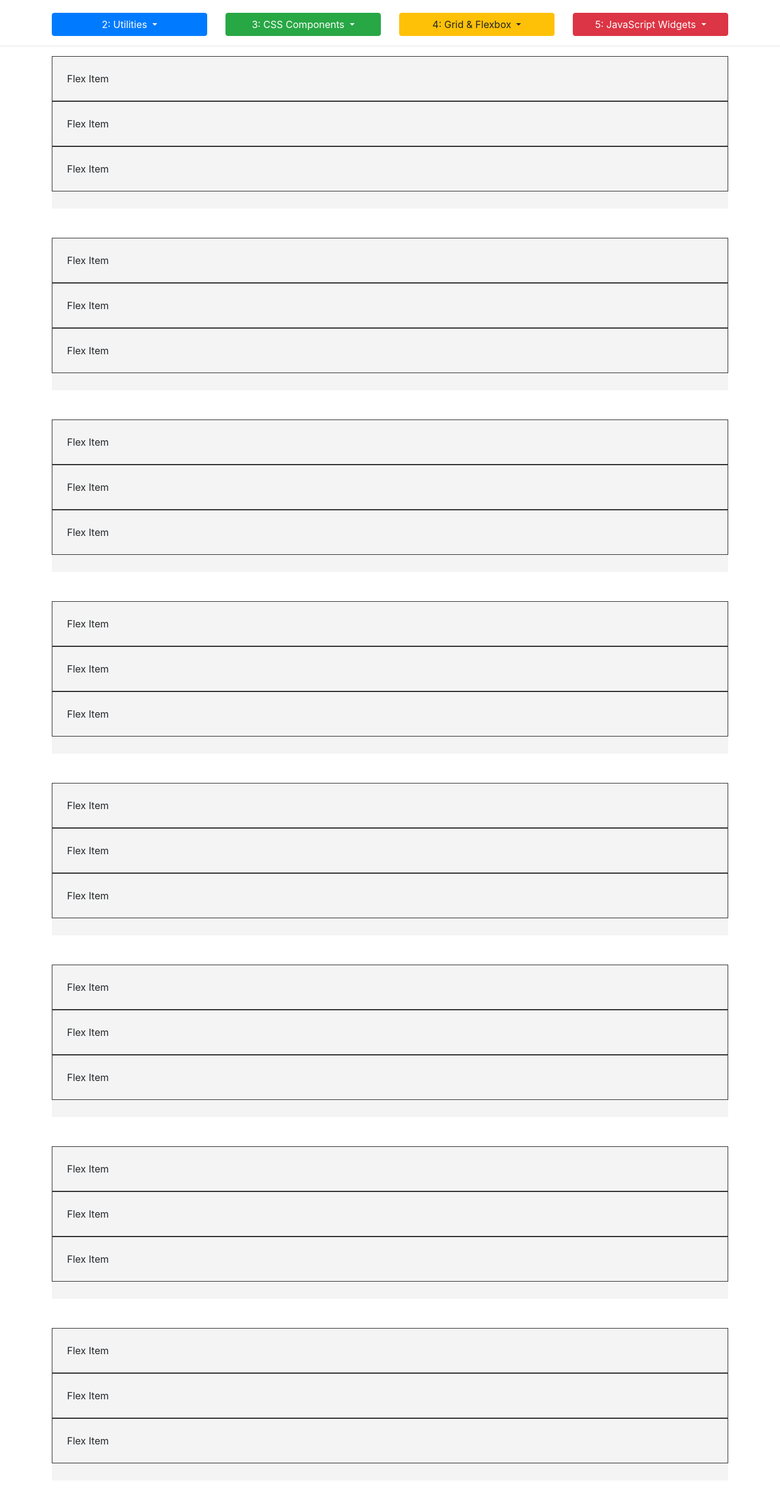
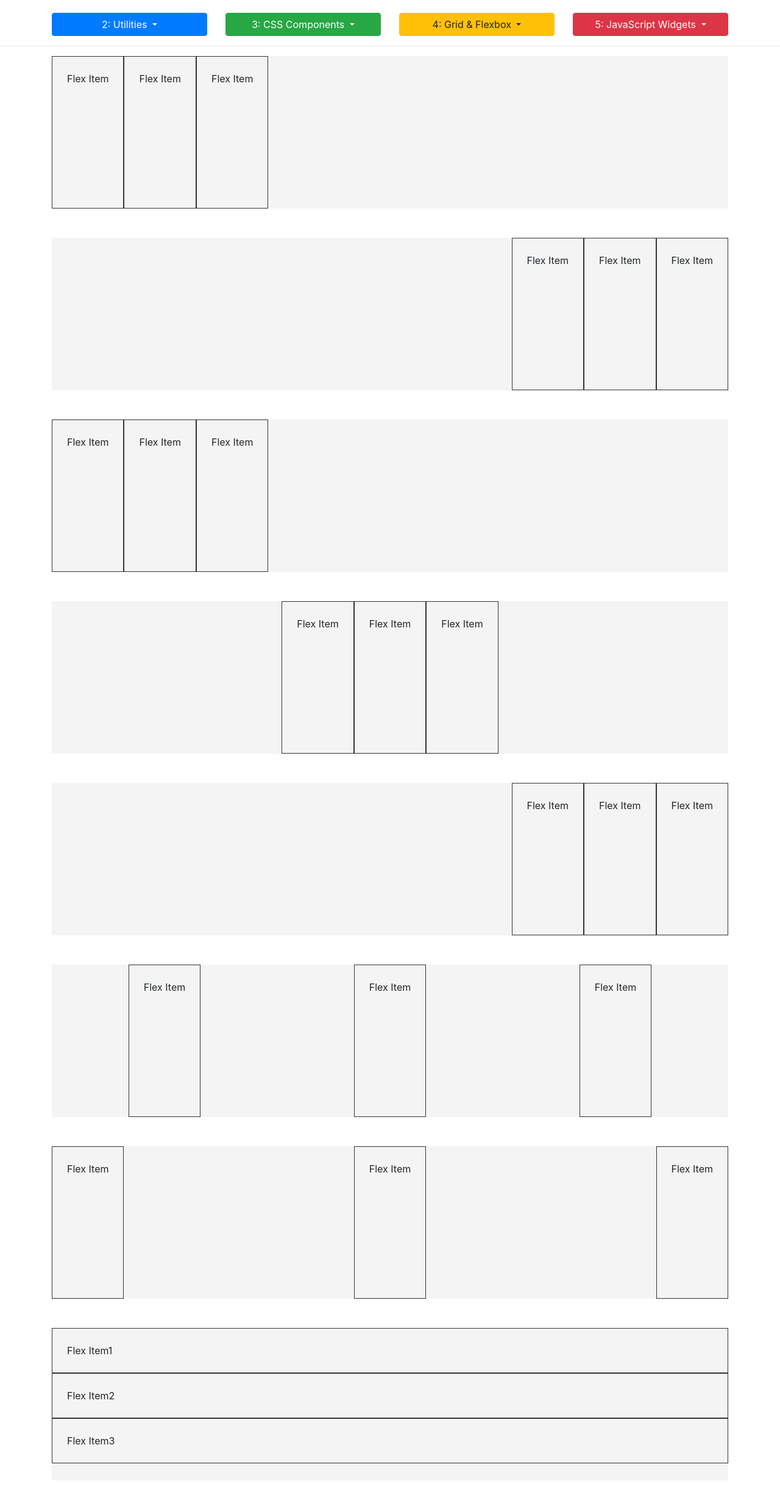
Before and after one commit to A207410274/lalaba, a plain HTML site: page bootstrap_sandbox_starter/4_4_flexbox.html in a window 1280 px wide. Shown: the part 113-2560 px from the top of the page at 61% size. Drawn offline with nearby package versions, Linux system fonts and the light colour scheme.

Commit message:
Update 4_4_flexbox.html

```diff
--- a/bootstrap_sandbox_starter/4_4_flexbox.html
+++ b/bootstrap_sandbox_starter/4_4_flexbox.html
@@ -98,7 +98,7 @@
     <!--#####################START HERE######################-->
 
     <!-- FLEX ROW & FLEX ITEMS -->
-    <div class="row-hl">
+        <div class="d-flex flex-row row-hl">
             <div class="p-4 item-hl">Flex Item</div>
             <div class="p-4 item-hl">Flex Item</div>
             <div class="p-4 item-hl">Flex Item</div>
@@ -108,7 +108,7 @@
         <br>
 
         <!-- FLEX ROW REVERSE -->
-    <div class="row-hl">
+        <div class="d-flex flex-row-reverse row-hl">
             <div class="p-4 item-hl">Flex Item</div>
             <div class="p-4 item-hl">Flex Item</div>
             <div class="p-4 item-hl">Flex Item</div>
@@ -118,7 +118,7 @@
         <br>
 
         <!-- JUSTIFY CONTENT - CONTENT START -->
-    <div class="row-hl">
+        <div class="d-flex justify-content-start row-hl">
             <div class="p-4 item-hl">Flex Item</div>
             <div class="p-4 item-hl">Flex Item</div>
             <div class="p-4 item-hl">Flex Item</div>
@@ -128,7 +128,7 @@
         <br>
 
         <!-- JUSTIFY CONTENT - CONTENT CENTER -->
-    <div class="row-hl">
+        <div class="d-flex justify-content-center row-hl">
             <div class="p-4 item-hl">Flex Item</div>
             <div class="p-4 item-hl">Flex Item</div>
             <div class="p-4 item-hl">Flex Item</div>
@@ -138,7 +138,7 @@
         <br>
 
         <!-- JUSTIFY CONTENT - CONTENT END -->
-    <div class="row-hl">
+        <div class="d-flex justify-content-end row-hl">
             <div class="p-4 item-hl">Flex Item</div>
             <div class="p-4 item-hl">Flex Item</div>
             <div class="p-4 item-hl">Flex Item</div>
@@ -148,7 +148,7 @@
         <br>
 
         <!-- JUSTIFY CONTENT - CONTENT AROUND -->
-    <div class="row-hl">
+        <div class="d-flex justify-content-around row-hl">
             <div class="p-4 item-hl">Flex Item</div>
             <div class="p-4 item-hl">Flex Item</div>
             <div class="p-4 item-hl">Flex Item</div>
@@ -158,7 +158,7 @@
         <br>
 
         <!-- JUSTIFY CONTENT - CONTENT BETWEEN -->
-    <div class="row-hl">
+        <div class="d-flex justify-content-between row-hl">
             <div class="p-4 item-hl">Flex Item</div>
             <div class="p-4 item-hl">Flex Item</div>
             <div class="p-4 item-hl">Flex Item</div>
@@ -168,17 +168,17 @@
         <br>
 
         <!-- FLEX COLUMN -->
-    <div class="row-hl">
-      <div class="p-4 item-hl">Flex Item</div>
-      <div class="p-4 item-hl">Flex Item</div>
-      <div class="p-4 item-hl">Flex Item</div>
+        <div class="d-flex flex-column row-hl">
+            <div class="p-4 item-hl">Flex Item1</div>
+            <div class="p-4 item-hl">Flex Item2</div>
+            <div class="p-4 item-hl">Flex Item3</div>
         </div>
 
         <br>
         <br>
 
         <!-- FLEX COLUMN REVERSE -->
-    <div class="row-hl">
+        <div class="d-flex flex-column-reverse row-hl">
             <div class="p-4 item-hl">Flex Item</div>
             <div class="p-4 item-hl">Flex Item</div>
             <div class="p-4 item-hl">Flex Item</div>
@@ -188,7 +188,7 @@
         <br>
 
         <!-- VERTICAL ALIGN ITEMS - START -->
-    <div class="row-hl">
+        <div class="d-flex align-items-start row-hl">
             <div class="p-4 item-hl">Flex Item</div>
             <div class="p-4 item-hl">Flex Item</div>
             <div class="p-4 item-hl">Flex Item</div>
@@ -198,7 +198,7 @@
         <br>
 
         <!-- VERTICAL ALIGN ITEMS - CENTER -->
-    <div class="row-hl">
+        <div class="d-flex align-items-center row-hl">
             <div class="p-4 item-hl">Flex Item</div>
             <div class="p-4 item-hl">Flex Item</div>
             <div class="p-4 item-hl">Flex Item</div>
@@ -208,7 +208,7 @@
         <br>
 
         <!-- VERTICAL ALIGN ITEMS - END -->
-    <div class="row-hl">
+        <div class="d-flex align-items-end row-hl">
             <div class="p-4 item-hl">Flex Item</div>
             <div class="p-4 item-hl">Flex Item</div>
             <div class="p-4 item-hl">Flex Item</div>
@@ -218,7 +218,7 @@
         <br>
 
         <!-- VERTICAL ALIGN ITEMS - BASELINE -->
-    <div class="row-hl">
+        <div class="d-flex align-items-baseline row-hl">
             <div class="p-4 item-hl">Flex Item</div>
             <div class="p-4 item-hl">Flex Item</div>
             <div class="p-4 item-hl">Flex Item</div>
@@ -228,7 +228,7 @@
         <br>
 
         <!-- VERTICAL ALIGN ITEMS - STRETCH -->
-    <div class="row-hl">
+        <div class="d-flex align-items-stretch row-hl">
             <div class="p-4 item-hl">Flex Item</div>
             <div class="p-4 item-hl">Flex Item</div>
             <div class="p-4 item-hl">Flex Item</div>
@@ -238,7 +238,7 @@
         <br>
 
         <!-- ALIGN SELF -->
-    <div class="row-hl">
+        <div class="d-flex align-items-self row-hl">
             <div class="p-4 item-hl">Flex Item</div>
             <div class="p-4 item-hl">Flex Item</div>
             <div class="p-4 item-hl">Flex Item</div>
```
Lines whose indentation alone changed are shown as unchanged.
